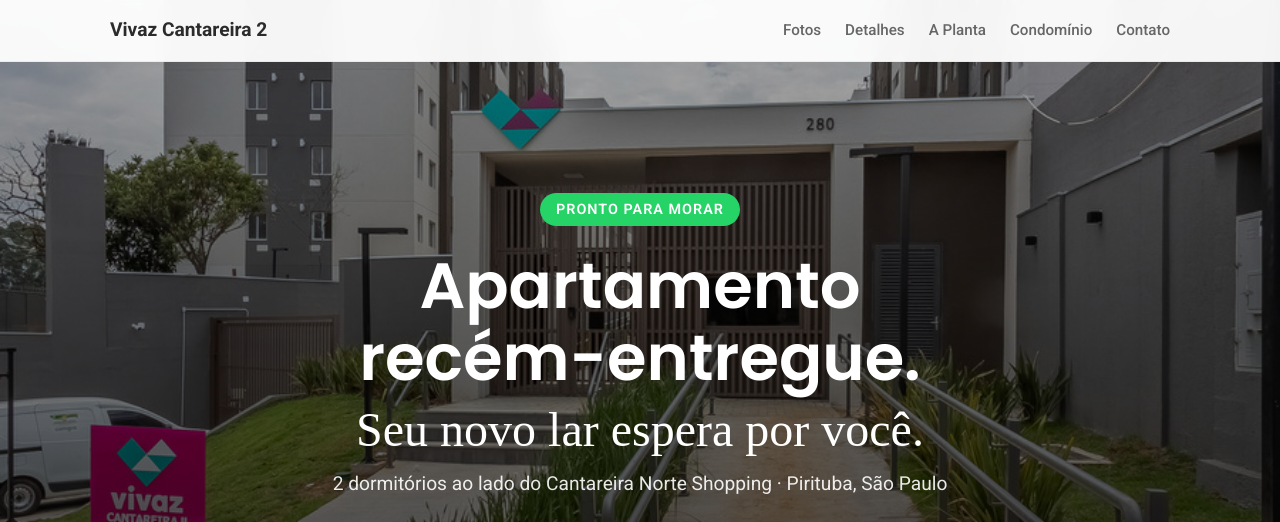
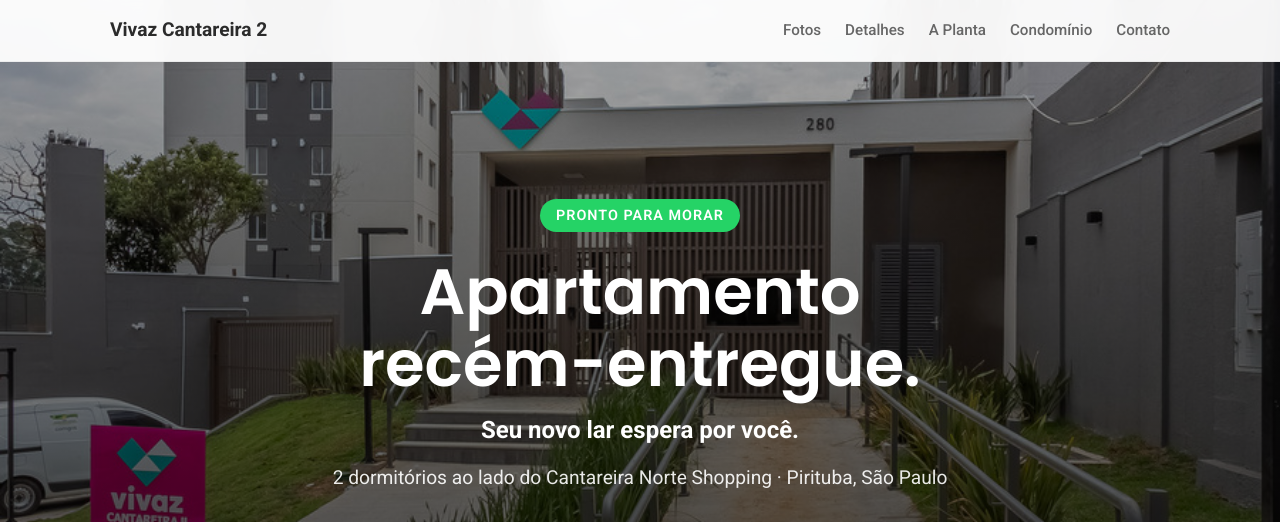
Before and after one commit to biacursi/vivaz-cantareira2, a plain HTML site: page index.html in a window 1280 px wide. Shown: the top 522 px of the page. Drawn offline with nearby package versions, Linux system fonts and the light colour scheme.

Commit message:
att fontes

```diff
--- a/style.css
+++ b/style.css
@@ -78,7 +78,7 @@
   text-transform: uppercase; letter-spacing: 1px; margin-bottom: 24px;
 }
 .hero-content h1 { font:600 4rem / 1.125 Poppins, sans-serif; text-wrap: balance;margin-bottom:12px; }
-.hero-content h2 { font: 500 3rem/1.0 "Merriweather", serif; padding-bottom:16px;}
+.hero-content h2 { font: 500 4rem/1.125; padding-bottom:16px;}
 .hero-content p { font-size: 1.2rem; color: rgba(255,255,255,0.9); margin-bottom: 32px; font-weight: 400; }
 .hero-buttons { display: flex; gap: 16px; justify-content: center; flex-wrap: wrap;}
 
```
